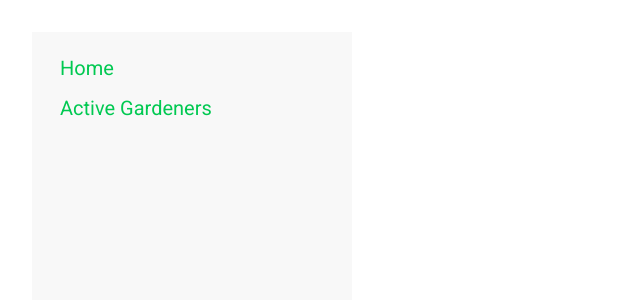
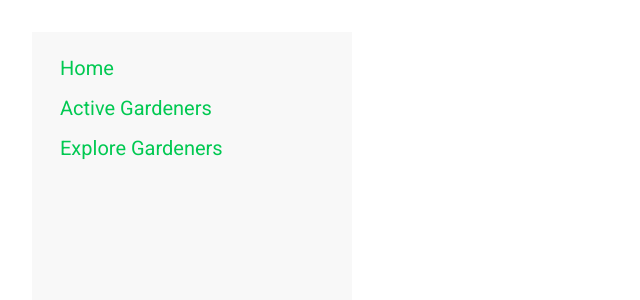
Before and after one commit to nafeesalways/gardening-client, a React (Vite) app: page /dashboard in a window 1280 px wide. Shown: the top 300 px of the page, without its empty margins (0-640 px from the left). Built offline with nearby package versions, Linux system fonts and the light colour scheme; no server answers; sample sign-in values are in the browser's storage; a web font is replaced by a local one.

Commit message:
gardening task done

```diff
--- a/src/Layouts/DashboardLayout.jsx
+++ b/src/Layouts/DashboardLayout.jsx
@@ -41,6 +41,8 @@ const DashboardLayout = () => {
       {/* Sidebar content here */}
       <li className='text-green-500 text-xl'><Link to='/'>Home</Link></li>
       <li className='text-green-500 text-xl'><NavLink to='/dashboard/activeGardeners'>Active Gardeners</NavLink></li>
+      <li className='text-green-500 text-xl'><NavLink to='/dashboard/explore'>Explore Gardeners</NavLink></li>
+
     </ul>
   </div>
 </div>
--- a/src/main.jsx
+++ b/src/main.jsx
@@ -26,6 +26,7 @@ import AboutUs from "./components/AboutUs.jsx";
 import Career from "./components/Career.jsx";
 import DashboardLayout from "./Layouts/DashboardLayout.jsx";
 import ActiveGardeners from "./Pages/Dashboard/ActiveGardeners.jsx";
+
 
 
 
@@ -121,6 +122,11 @@ const router = createBrowserRouter([
         path:'activeGardeners',
         Component:ActiveGardeners,
       },
+      {
+         path: "explore",
+        Component: ExploreGardeners,
+      },
+
     ]
   },
 
```
